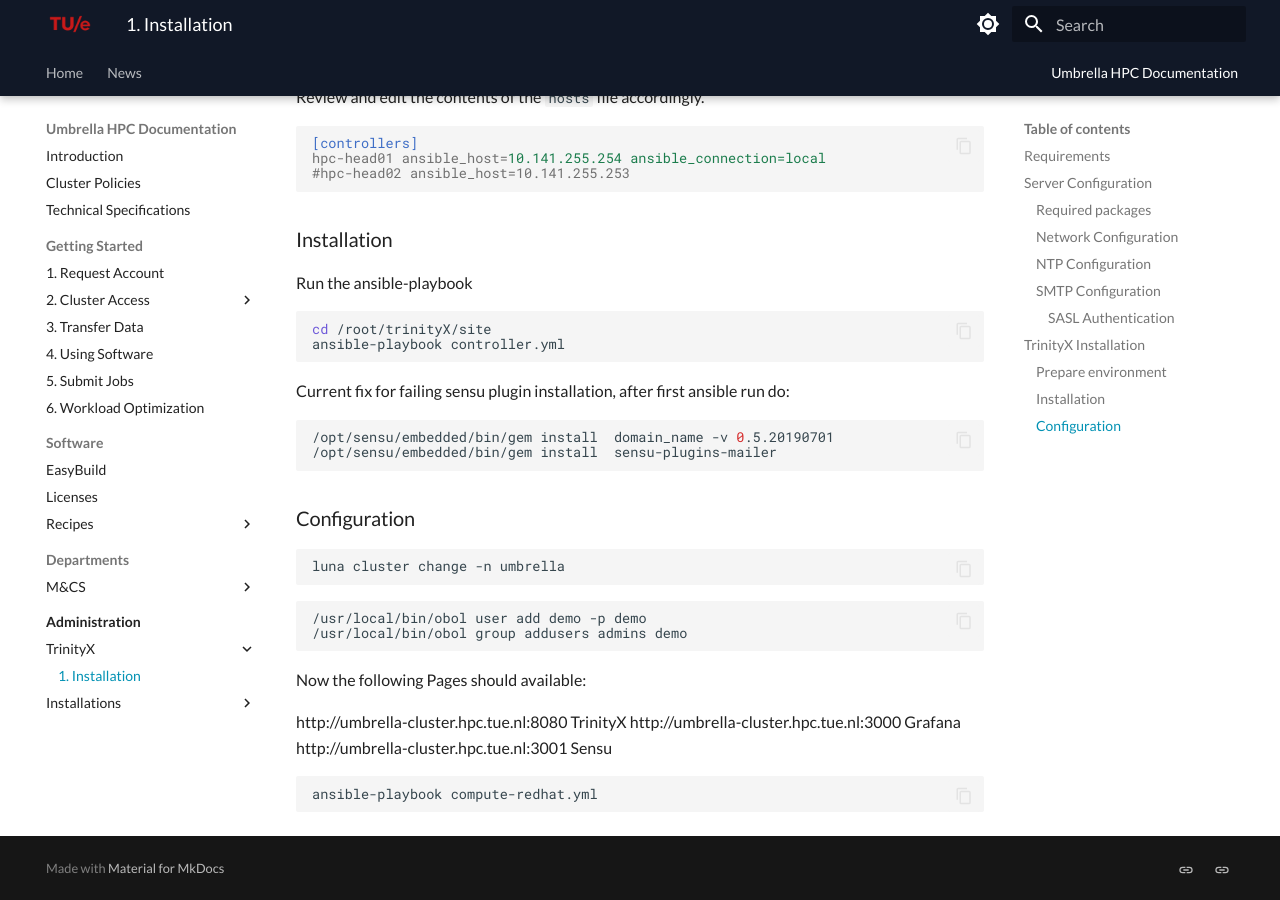
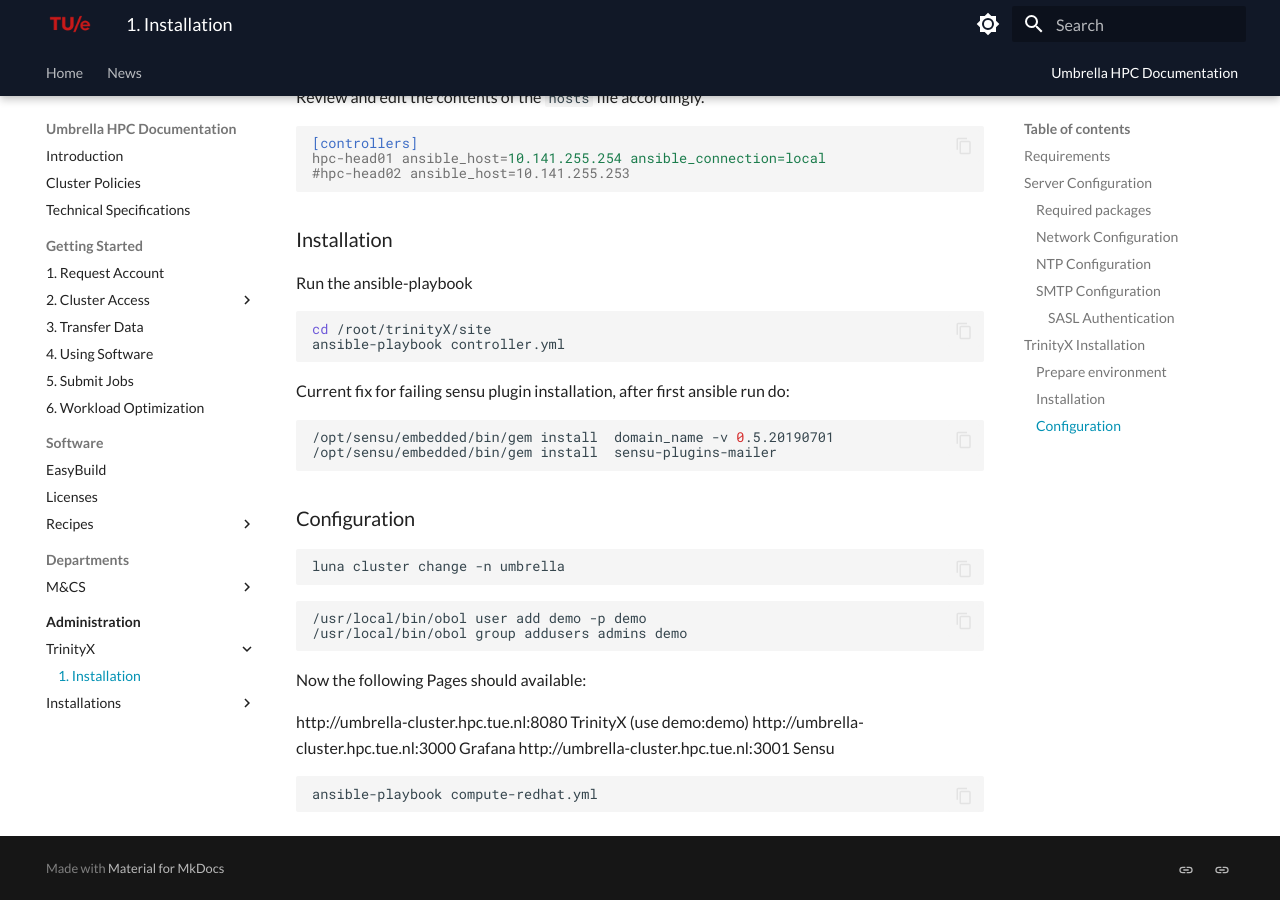
Before and after one commit to gferhpc/supercomputing.tue.nl, an MkDocs documentation site: the page built from pages/documentation/administration/trinityx/installation.md, in a window 1280 px wide and 900 px high, scrolled down 2830 px. Built offline with MkDocs 1.6.1 and Material for MkDocs 9.7.7, drawn with Linux system fonts in a browser that asks for light colours.

Commit message:
Update installation.md

```diff
--- a/pages/documentation/administration/trinityx/installation.md
+++ b/pages/documentation/administration/trinityx/installation.md
@@ -232,7 +232,7 @@
 
 Now the following Pages should available:
 
-http://umbrella-cluster.hpc.tue.nl:8080  TrinityX
+http://umbrella-cluster.hpc.tue.nl:8080  TrinityX (use demo:demo)
 http://umbrella-cluster.hpc.tue.nl:3000  Grafana
 http://umbrella-cluster.hpc.tue.nl:3001  Sensu
 
```
